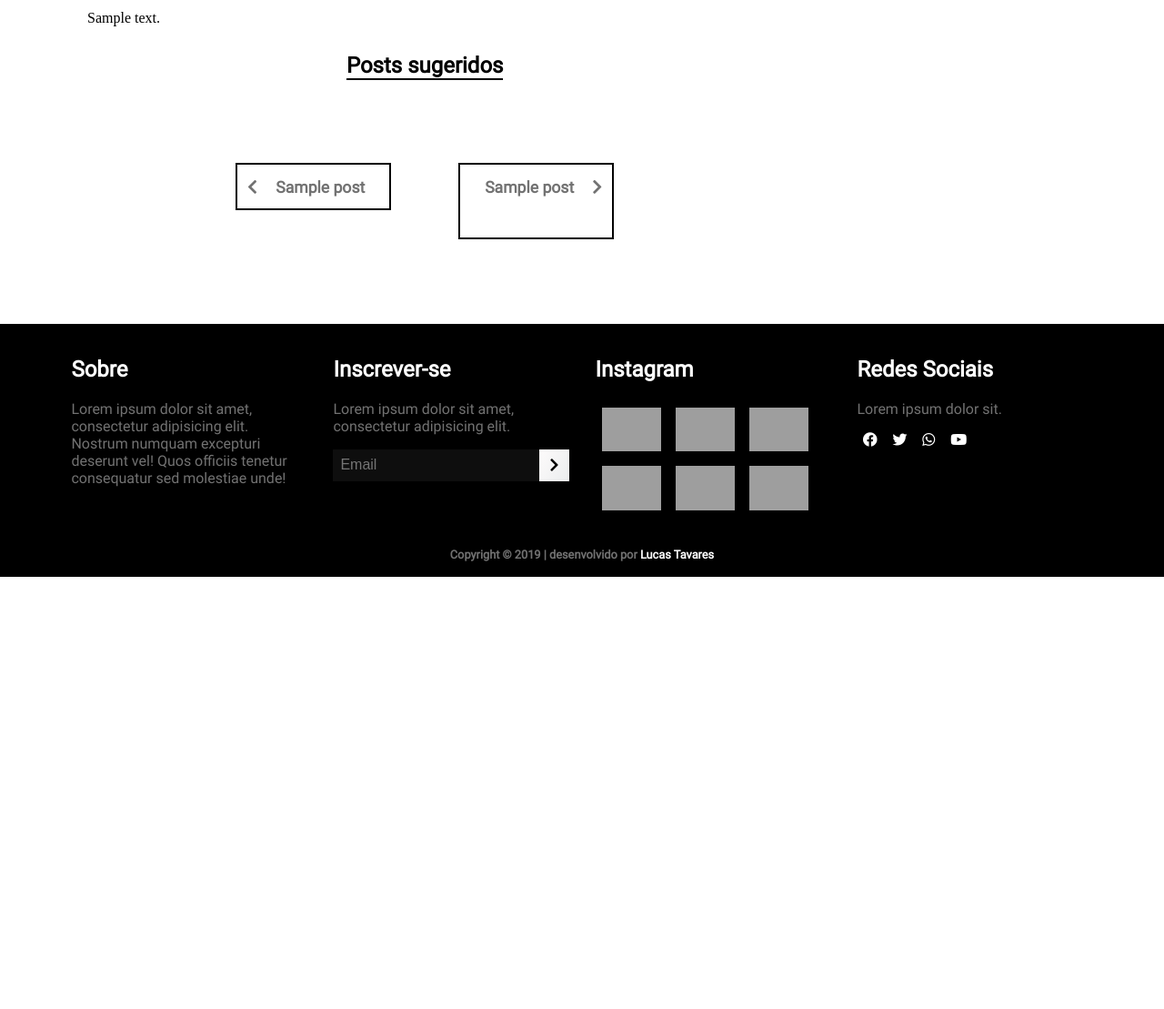
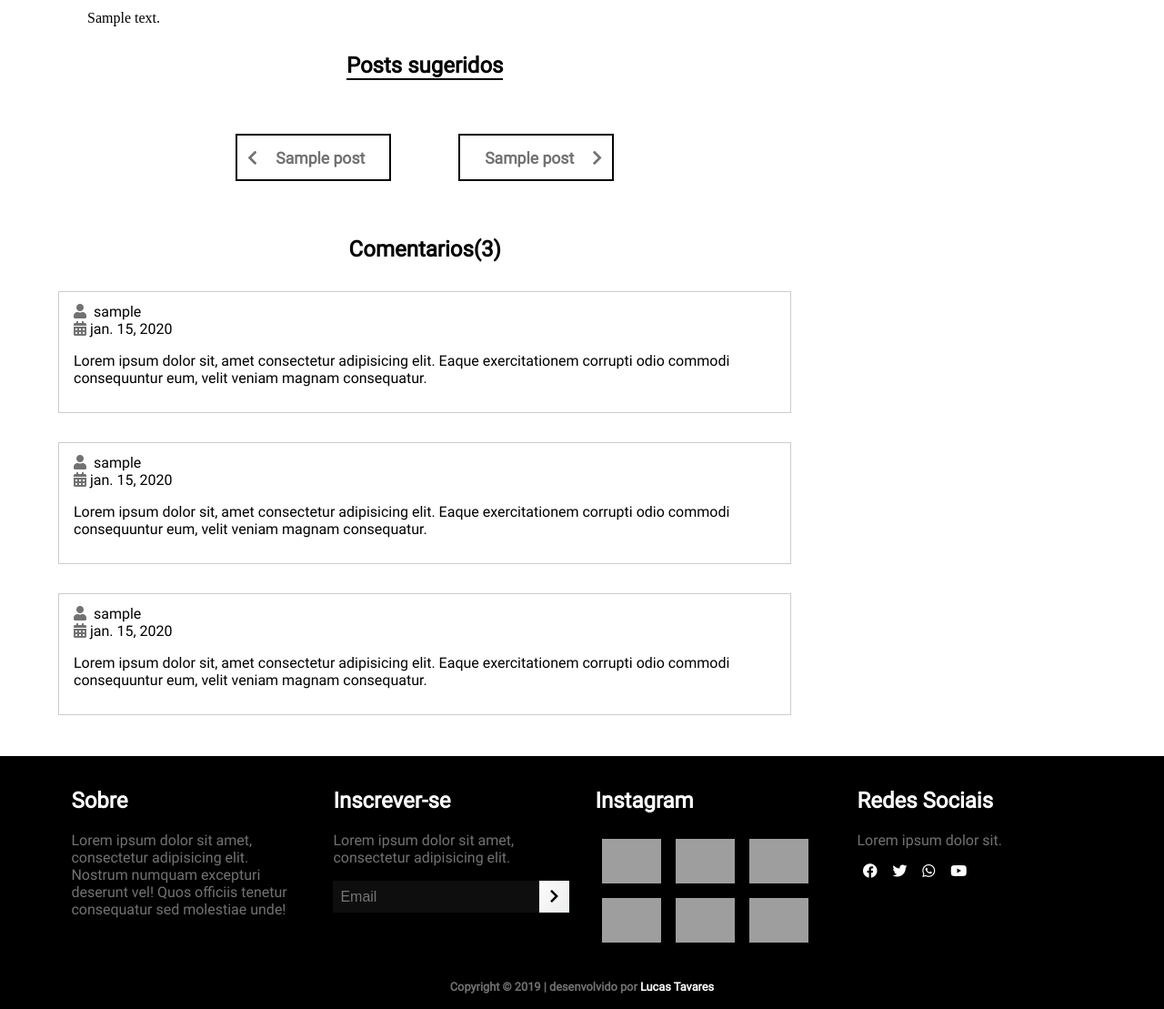
Before and after one commit to LucasDiasTavares/DjangoBlog, a Django app: page /post/1/ in a window 1280 px wide. Shown: the part 765-1874 px from the top of the page at 91% size. Before the commit the page ends 1399 px from the top, so only its background shows below. Run offline with Django 3.2, Linux system fonts and the light colour scheme; tables that the repository leaves empty hold one stand-in row (values such as "Sample post"); grey boxes marked "Sample" are stand-in pictures; some libraries are stand-ins or nearby versions; grey boxes are pictures that could not be loaded.

Commit message:
Front End: comentarios e alinhamento dos posts sugeridos

```diff
--- a/src/static_in_env/assets/css/style.css
+++ b/src/static_in_env/assets/css/style.css
@@ -748,7 +748,7 @@ main .site-content .singlepostpage .post-title .post-body p span img {
 .site-content .next-previus-post {
     justify-content: center;
     color: black;
-    margin: 4rem 0;
+    margin: 2rem 0;
 }
 
 .site-content .next-previus-post a {
@@ -773,6 +773,19 @@ main .site-content .singlepostpage .post-title .post-body p span img {
 .site-content .next-previus-post a span {
     margin: 1rem 1rem;
 }
+
+/* Comentary */
+#comentary .comentary {
+    border: 1px #ccc solid;
+    padding: 0.75rem 1rem;
+    margin-bottom: 2rem;
+}
+
+#comentary .container h3 {
+    text-align: center;
+    margin-bottom: 2rem;
+}
+
 
 /* max 330px extra-smallsmartphones */
 @media only screen and (max-width: 330px) {
--- a/src/templates/post.html
+++ b/src/templates/post.html
@@ -37,7 +37,7 @@
                 <div class="post-suggested"><span>Posts sugeridos</span></div>
                 <div class="next-previus-post flex-row">
                     {% if post.previous_post %}
-                    <div class="post-title flex-row mb-2">
+                    <div class="post-title flex-row">
                         <a href="{{ post.previous_post.get_absolute_url }}">
                             <i class="fas fa-chevron-left"></i>
                             <span>{{ post.previous_post.title|truncatechars:30  }}</span>
@@ -53,7 +53,49 @@
                     </div>
                     {% endif %}
                 </div>
+                <div id="comentary">
+                    <div class="container">
+                        <h3>Comentarios(3)</h3>
+                    </div>
+                    <div class="comentary">
+                        <div>
+                            <span><i class="fas fa-user text-grey"></i>&nbsp;&nbsp;{{ post.author }}</span>
+                        </div>
+                        <div>
+                            <span><i class="fas fa-calendar-alt text-grey"></i>&nbsp;{{ post.timestamp|date|lower }}</span>
+                        </div>
+                        <div>
+                            <p>Lorem ipsum dolor sit, amet consectetur adipisicing elit. Eaque exercitationem corrupti odio commodi consequuntur eum, velit veniam magnam consequatur.</p>
+                        </div>
+                    </div>
+
+                    <div class="comentary">
+                        <div>
+                            <span><i class="fas fa-user text-grey"></i>&nbsp;&nbsp;{{ post.author }}</span>
+                        </div>
+                        <div>
+                            <span><i class="fas fa-calendar-alt text-grey"></i>&nbsp;{{ post.timestamp|date|lower }}</span>
+                        </div>
+                        <div>
+                            <p>Lorem ipsum dolor sit, amet consectetur adipisicing elit. Eaque exercitationem corrupti odio commodi consequuntur eum, velit veniam magnam consequatur.</p>
+                        </div>
+                    </div>
+
+                    <div class="comentary">
+                        <div>
+                            <span><i class="fas fa-user text-grey"></i>&nbsp;&nbsp;{{ post.author }}</span>
+                        </div>
+                        <div>
+                            <span><i class="fas fa-calendar-alt text-grey"></i>&nbsp;{{ post.timestamp|date|lower }}</span>
+                        </div>
+                        <div>
+                            <p>Lorem ipsum dolor sit, amet consectetur adipisicing elit. Eaque exercitationem corrupti odio commodi consequuntur eum, velit veniam magnam consequatur.</p>
+                        </div>
+                    </div>
+
+                </div>
             </div>
+
 
             {% include 'components/sidebar.html' with most_recent=most_recent category_count=category_count %}
 
@@ -61,5 +103,6 @@
 
         </div>
     </section>
+
 </main>
 {% endblock content %}
```
